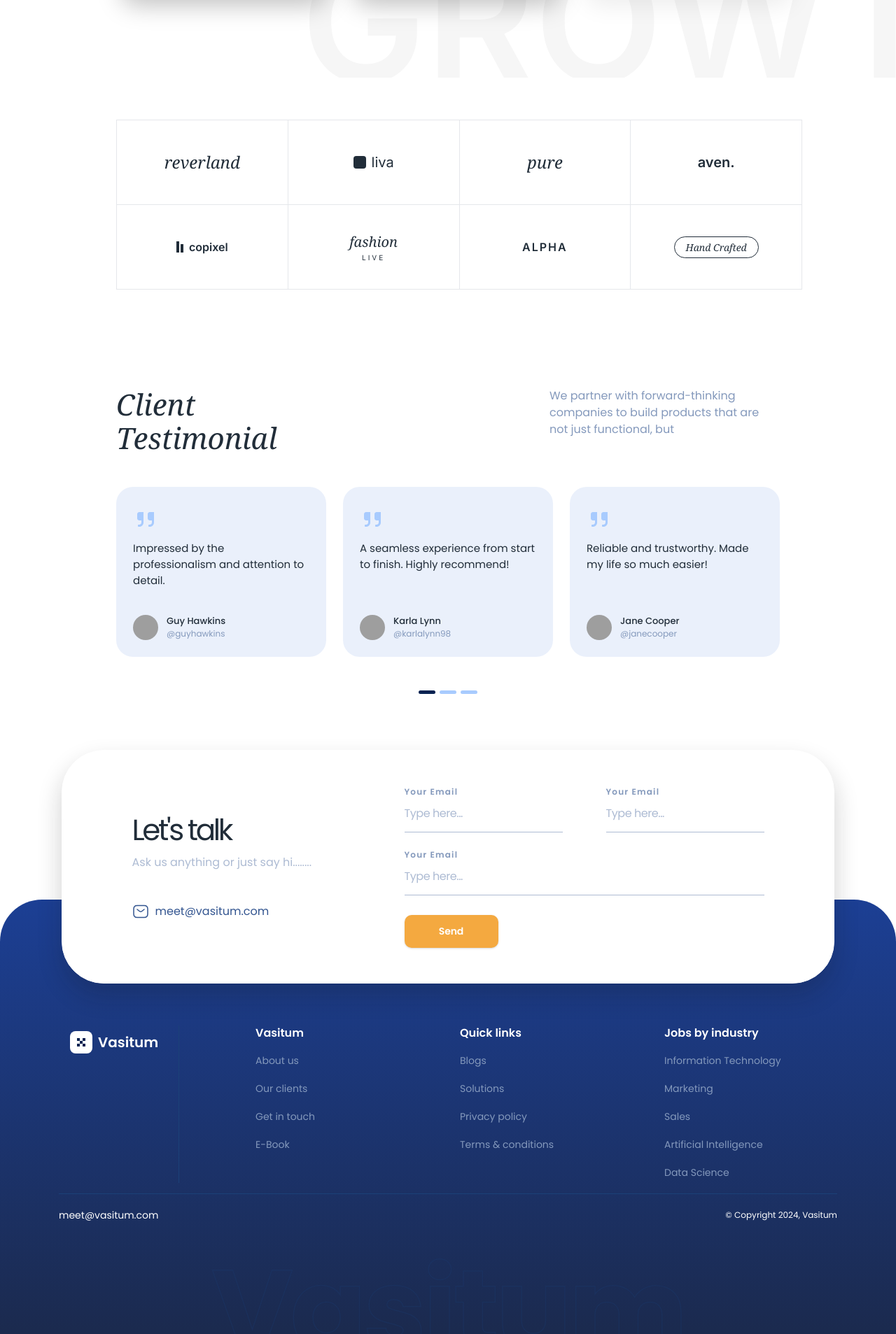
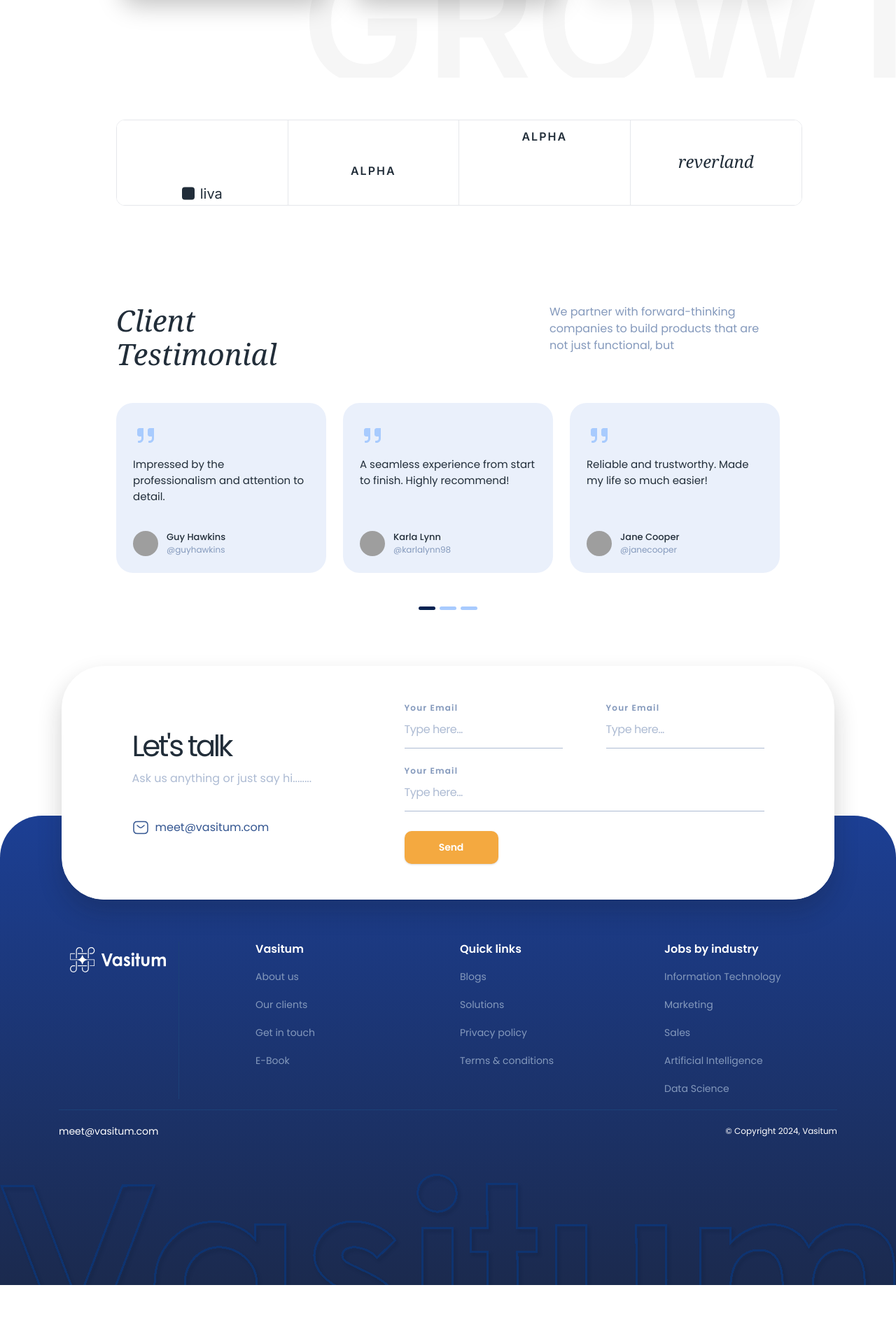
Before and after one commit to MrDhananjay/landing-page, a React (Vite) app: page / in a window 1280 px wide. Shown: the part 3075-4982 px from the top of the page at 70% size. After the commit the page ends 4912 px from the top, so only its background shows below. Built offline with nearby package versions, Linux system fonts and the light colour scheme; grey boxes are pictures that could not be loaded.

Commit message:
feat: Add new SVG logo assets and update Footer component to utilize them for branding and a bottom watermark.

```diff
--- a/src/components/Footer.tsx
+++ b/src/components/Footer.tsx
@@ -1,4 +1,6 @@
 import React from 'react';
+import whiteIcon from "../../public/white-logo.svg";
+import vasitumBottom from "../../public/vasi.svg"
 
 const Footer: React.FC = () => {
     return (
@@ -10,15 +12,7 @@ const Footer: React.FC = () => {
                     <div className="w-[169px] flex-shrink-0 relative">
                         <div className="flex items-center gap-2 px-4 py-2">
                             {/* Logo Icon */}
-                            <svg width="32" height="32" viewBox="0 0 32 32" fill="none" xmlns="http://www.w3.org/2000/svg">
-                                <rect width="32" height="32" rx="8" fill="white" />
-                                <path d="M10 10H14V14H10V10Z" fill="#072251" />
-                                <path d="M10 18H14V22H10V18Z" fill="#072251" />
-                                <path d="M18 10H22V14H18V10Z" fill="#072251" />
-                                <path d="M18 18H22V22H18V18Z" fill="#072251" />
-                                <path d="M14 14H18V18H14V14Z" fill="#072251" />
-                            </svg>
-                            <span className="text-white font-poppins font-semibold text-[20px]">Vasitum</span>
+                            <img src={whiteIcon} alt="Logo Icon" className="w-full h-full" />
                         </div>
                         {/* Vertical separator line */}
                         <div className="absolute right-[-3px] top-0 w-px h-[225px] bg-[#1B4178]" />
@@ -77,23 +71,8 @@ const Footer: React.FC = () => {
             </div>
 
             {/* Large Watermark Text - positioned at bottom */}
-            <div className="w-[1270px] mx-auto h-[159px] mb-[-50px] relative z-0">
-                <svg width="1270" height="159" viewBox="0 0 1270 159" fill="none" xmlns="http://www.w3.org/2000/svg" className="w-full h-full">
-                    <text
-                        x="635"
-                        y="130"
-                        textAnchor="middle"
-                        fontFamily="Poppins, sans-serif"
-                        fontWeight="700"
-                        fontSize="160"
-                        fill="none"
-                        stroke="rgba(27, 65, 120, 0.25)"
-                        strokeWidth="1.5"
-                        letterSpacing="-4"
-                    >
-                        Vasitum
-                    </text>
-                </svg>
+            <div className="w-full mb-[-1px] relative z-0">
+                <img src={vasitumBottom} alt="Vasitum Watermark" className="w-full h-auto" />
             </div>
         </footer>
     );
--- a/src/components/Impact.tsx
+++ b/src/components/Impact.tsx
@@ -19,9 +19,72 @@ const ChartIcon = () => (
     </svg>
 );
 
+// Brand Components
+const BrandReverland = () => <span className="font-['Georgia'] italic text-[24px] text-[#212D39]">reverland</span>;
+const BrandLiva = () => (
+    <div className="flex items-center gap-2">
+        <div className="w-[18px] h-[18px] bg-[#212D39] rounded-[4px]" />
+        <span className="font-['Inter'] font-medium text-[20px] text-[#212D39]">liva</span>
+    </div>
+);
+const BrandPure = () => <span className="font-['Georgia'] italic text-[24px] text-[#212D39]">pure</span>;
+const BrandAven = () => <span className="font-['Inter'] font-bold text-[20px] text-[#212D39]">aven.</span>;
+const BrandCopixel = () => (
+    <div className="flex items-center gap-2">
+        <div className="flex gap-0.5">
+            <div className="w-[4px] h-[16px] bg-[#212D39]" />
+            <div className="w-[4px] h-[12px] bg-[#212D39] mt-1" />
+        </div>
+        <span className="font-['Inter'] font-bold text-[16px] text-[#212D39]">copixel</span>
+    </div>
+);
+const BrandFashion = () => (
+    <div className="flex flex-col items-center">
+        <span className="font-['Georgia'] italic text-[20px] text-[#212D39]">fashion</span>
+        <span className="font-['Inter'] text-[10px] tracking-[3px] text-[#212D39] uppercase">LIVE</span>
+    </div>
+);
+const BrandAlpha = () => <span className="font-['Inter'] font-bold text-[16px] text-[#212D39] tracking-[2px]">ALPHA</span>;
+const BrandHandCrafted = () => <span className="font-['Georgia'] italic text-[14px] text-[#212D39] border border-[#212D39] px-4 py-1 rounded-full whitespace-nowrap">Hand Crafted</span>;
+
+interface BrandStripProps {
+    brands: React.ComponentType[];
+    speed?: string;
+    reverse?: boolean;
+}
+
+const BrandStrip: React.FC<BrandStripProps> = ({ brands, speed = "15s", reverse = false }) => {
+    return (
+        <div className="h-[121px] overflow-hidden border-r border-[#E5E7EB] last:border-r-0 relative bg-white">
+            <div
+                className="flex flex-col"
+                style={{
+                    animation: `vertical-marquee ${speed} linear infinite`,
+                    animationDirection: reverse ? 'reverse' : 'normal'
+                }}
+            >
+                {/* Triple the list to ensure seamless looping */}
+                {[...brands, ...brands, ...brands].map((Brand, idx) => (
+                    <div key={idx} className="h-[121px] flex items-center justify-center px-4">
+                        <Brand />
+                    </div>
+                ))}
+            </div>
+        </div>
+    );
+};
+
 const Impact: React.FC = () => {
     return (
         <section className="w-full bg-white relative overflow-hidden">
+            <style>
+                {`
+                @keyframes vertical-marquee {
+                    0% { transform: translateY(0); }
+                    100% { transform: translateY(-33.333%); }
+                }
+                `}
+            </style>
             {/* Stats Section */}
             <div className="relative px-[166px] py-[113px]">
                 {/* Background Watermark Text */}
@@ -148,43 +211,26 @@ const Impact: React.FC = () => {
 
             {/* Logo Grid Section */}
             <div className="w-full px-[166px] py-[60px]">
-                <div className="w-[980px] mx-auto">
-                    {/* Row 1 */}
-                    <div className="grid grid-cols-4 border-t border-l border-[#E5E7EB]">
-                        <div className="h-[121px] border-r border-b border-[#E5E7EB] flex items-center justify-center">
-                            <span className="font-['Georgia'] italic text-[24px] text-[#212D39]">reverland</span>
-                        </div>
-                        <div className="h-[121px] border-r border-b border-[#E5E7EB] flex items-center justify-center gap-2">
-                            <div className="w-[18px] h-[18px] bg-[#212D39] rounded-[4px]" />
-                            <span className="font-['Inter'] font-medium text-[20px] text-[#212D39]">liva</span>
-                        </div>
-                        <div className="h-[121px] border-r border-b border-[#E5E7EB] flex items-center justify-center">
-                            <span className="font-['Georgia'] italic text-[24px] text-[#212D39]">pure</span>
-                        </div>
-                        <div className="h-[121px] border-r border-b border-[#E5E7EB] flex items-center justify-center">
-                            <span className="font-['Inter'] font-bold text-[20px] text-[#212D39]">aven.</span>
-                        </div>
-                    </div>
-
-                    {/* Row 2 */}
-                    <div className="grid grid-cols-4 border-l border-[#E5E7EB]">
-                        <div className="h-[121px] border-r border-b border-[#E5E7EB] flex items-center justify-center gap-2">
-                            <div className="flex gap-0.5">
-                                <div className="w-[4px] h-[16px] bg-[#212D39]" />
-                                <div className="w-[4px] h-[12px] bg-[#212D39] mt-1" />
-                            </div>
-                            <span className="font-['Inter'] font-bold text-[16px] text-[#212D39]">copixel</span>
-                        </div>
-                        <div className="h-[121px] border-r border-b border-[#E5E7EB] flex flex-col items-center justify-center">
-                            <span className="font-['Georgia'] italic text-[20px] text-[#212D39]">fashion</span>
-                            <span className="font-['Inter'] text-[10px] tracking-[3px] text-[#212D39] uppercase">LIVE</span>
-                        </div>
-                        <div className="h-[121px] border-r border-b border-[#E5E7EB] flex items-center justify-center">
-                            <span className="font-['Inter'] font-bold text-[16px] text-[#212D39] tracking-[2px]">ALPHA</span>
-                        </div>
-                        <div className="h-[121px] border-r border-b border-[#E5E7EB] flex items-center justify-center">
-                            <span className="font-['Georgia'] italic text-[14px] text-[#212D39] border border-[#212D39] px-4 py-1 rounded-full">Hand Crafted</span>
-                        </div>
+                <div className="w-[980px] mx-auto overflow-hidden rounded-xl border border-[#E5E7EB]">
+                    <div className="grid grid-cols-4 bg-white">
+                        <BrandStrip
+                            brands={[BrandReverland, BrandCopixel, BrandLiva]}
+                            speed="12s"
+                        />
+                        <BrandStrip
+                            brands={[BrandLiva, BrandFashion, BrandAlpha]}
+                            speed="18s"
+                            reverse
+                        />
+                        <BrandStrip
+                            brands={[BrandPure, BrandAlpha, BrandHandCrafted]}
+                            speed="15s"
+                        />
+                        <BrandStrip
+                            brands={[BrandAven, BrandHandCrafted, BrandReverland]}
+                            speed="20s"
+                            reverse
+                        />
                     </div>
                 </div>
             </div>
--- a/src/components/Recruitment.tsx
+++ b/src/components/Recruitment.tsx
@@ -51,7 +51,7 @@ const Recruitment: React.FC = () => {
                         <div className="absolute right-0 top-0 w-[576px] h-[713px] bg-[#1B2A4E] rounded-tl-[60px] rounded-bl-[60px] shadow-[-7px_0px_24px_0px_rgba(2,14,35,0.12)]"></div>
 
                         {/* Blur Effect (Lens) */}
-                        <div className="absolute right-[-50px] top-[184px] w-[338px] h-[345px] bg-[#1F449D] blur-[64px] rounded-full opacity-60 pointer-events-none"></div>
+                        <div className="absolute right-[-15px] top-[184px] w-[338px] h-[345px] bg-[#1F449D] blur-[64px] rounded-full opacity-60 pointer-events-none"></div>
 
                         {/* Floating Card: Michael Foster */}
                         <div className="absolute left-[30px] top-[100px] bg-white p-[13px] rounded-[13px] shadow-[0px_16px_20px_-4px_rgba(57,60,70,0.1),0px_6px_8px_-4px_rgba(57,60,70,0.1)] w-[250px] z-10">
```
Also changed, not shown: public/vasi.svg (added), public/white-logo.svg (added).
